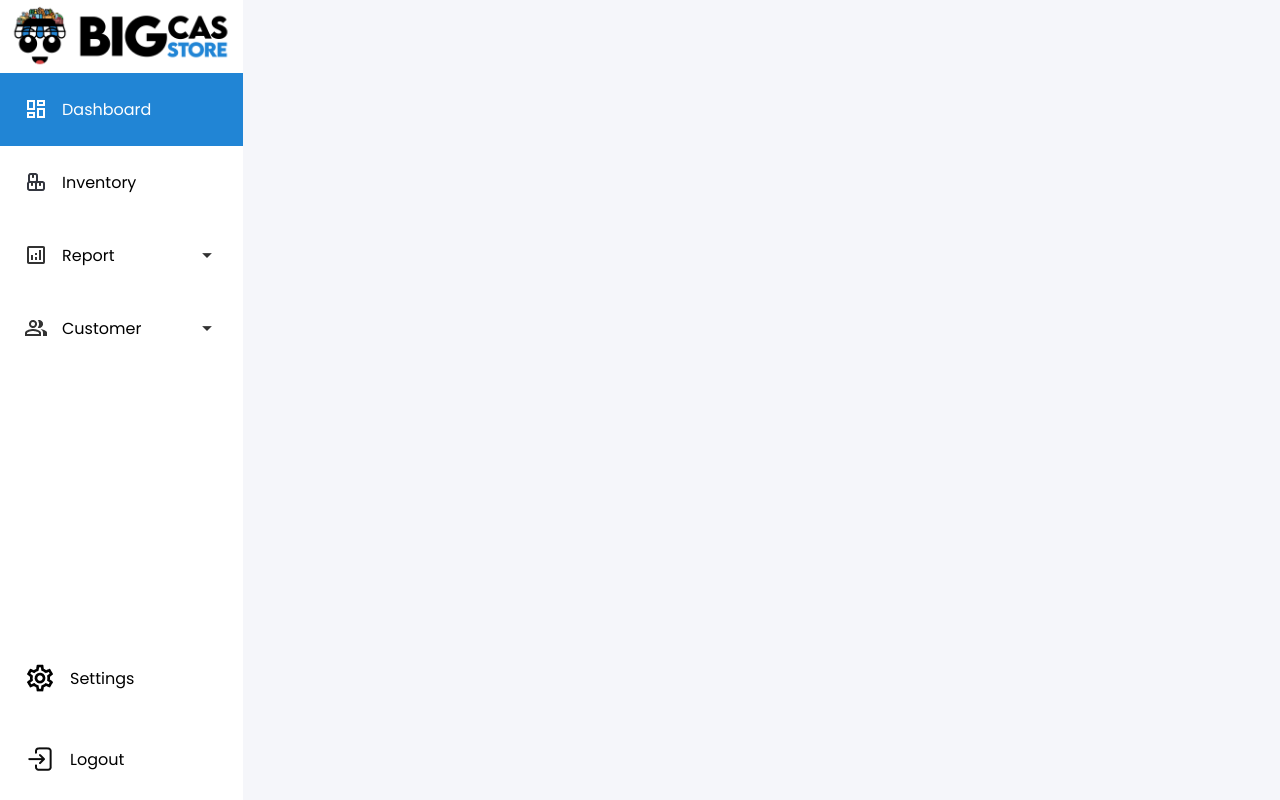
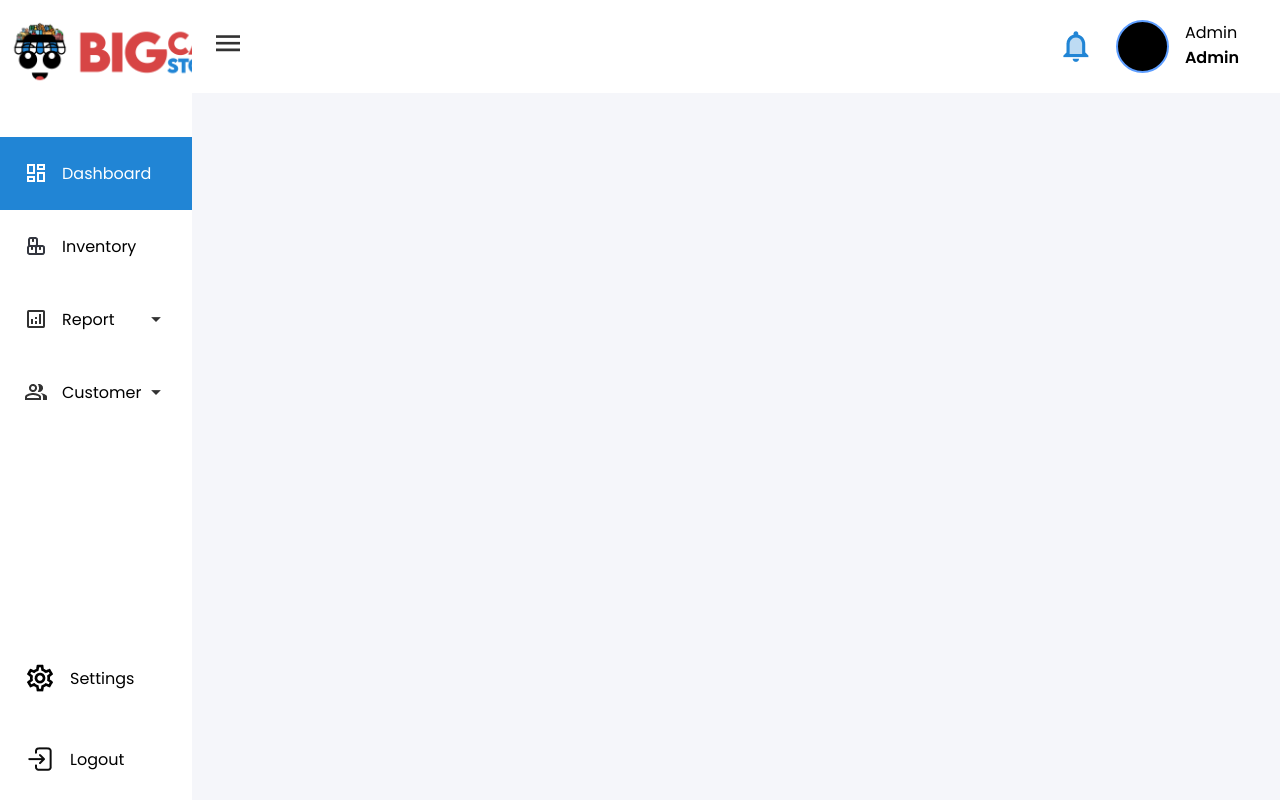
Before and after one commit to junssei/sales_inventory_system, a PHP site: page / in a window 1280 px wide. Run offline with PHP 8.4, Linux system fonts and the light colour scheme; a user stored in the database is signed in; data comes from the database, SQL or seed files in the repository.

Commit message:
fixing sessions, login, user profile display, and added icons, header

```diff
--- a/public/css/index.css
+++ b/public/css/index.css
@@ -10,9 +10,9 @@
 
 /* Sidebar */
 #side_navbar{
+    width: 15%;
     display: flex;
     overflow: auto;
-    max-width: 25%;
     position: fixed;
     min-height: 100%;
     flex-direction: column;
@@ -23,6 +23,8 @@
 /* Logo in sidebar */
 #navbar_logo{
     display: flex;
+    padding: 16px 0;
+    margin-bottom: 32px;
     position: relative;
     align-items: center;
 }
@@ -81,3 +83,53 @@
 .navbar_actions > .logout:hover{
     background-color: var(--red);
 }
+
+/* Main Content */
+#main_content{
+    display: flex;
+    margin-left: 15%;
+    position: relative;
+}
+
+/* Header */
+#content_header{
+    width: 100%;
+    height: 25%;
+    padding: 20px;
+    display: flex;
+    flex-direction: row;
+    align-items: center;
+    justify-content: space-between;
+    background-color: var(--white);
+}
+
+/* Header Profile */
+#content_header > .header_rightside{
+    display: flex;
+    align-items: center;
+    flex-direction: row;
+}
+
+.header_rightside > .user_profile{
+    display: flex;
+    padding: 0 21px;
+    flex-direction: row;
+}
+
+.header_rightside .user_profile > .profile_image{
+    width: 49px;
+    height: 49px;
+    margin-right: 16px;
+    border-radius: 100%;
+    background: black;
+    border: 2px solid var(--blue);
+}
+
+.header_rightside .user_profile .profile_name > p{
+    text-transform: capitalize;
+}
+
+.header_rightside .user_profile .profile_name > span{
+    text-transform: capitalize;
+    font-weight: 600;
+}
--- a/public/index.php
+++ b/public/index.php
@@ -6,17 +6,28 @@ if (!$_SESSION['loggedin']) {
     header('Location: login.php');
 }
 
-$role = $_SESSION['role'];
-$name = $_SESSION['username'];
-
 $title = 'Dashboard';
+$id = $_SESSION['admidID'];
 include 'process/header.php';
 ?>
 <div id="main">
     <?php include 'pages/navigation.php' ?>
     <div id="main_content">
         <header id="content_header">
-
+            <div class="header_leftside">
+                <img src="_img/icon/default_burger.png" class="icon hamburger">
+            </div>
+            <div class="header_rightside">
+                <img src="_img/icon/default_notification.png" class="icon">
+                <div class="user_profile">
+                    <div class="profile_image"></div>
+                    <div class="profile_name">
+                        <p> <?php echo $row["username"] ?> </p>
+                        <span> <?php echo $row["role"] ?> </span>
+                    </div>
+                </div>
+                <img src="">
+            </div>
         </header>
         <div id="content_body">
 
--- a/public/js/_jsmng.php
+++ b/public/js/_jsmng.php
@@ -1,7 +1,7 @@
 <?php
 
 if($title == 'Login'){
-    // echo '<link rel="stylesheet" href="css/auth.css">';
+    echo '<script src="js/auth.js"></script>';
 }
 
 if($title == 'Register'){
--- a/public/login.php
+++ b/public/login.php
@@ -1,6 +1,7 @@
 <?php
 session_start();
 $title = 'Login';
+$_SESSION['loggedin'] = 0;
 include 'process/header.php';
 ?>
     <div id="container">
--- a/public/pages/navigation.php
+++ b/public/pages/navigation.php
@@ -1,7 +1,7 @@
 <div id="side_navbar">
         <div id="navbar_main">
             <div id="navbar_logo">
-                <img src="_img/horizontal/DefaultNoSkinTPHRZTL.png">
+                <img src="_img/horizontal/ColoredNoSkinTPHRZTL.png">
             </div>
             <div class="navbar_menus">
                 <!--[icon, menu name] dropdown (optional) -->
--- a/public/process/connectdb.php
+++ b/public/process/connectdb.php
@@ -9,3 +9,9 @@ $conn = new mysqli($host, $username, $password, $database);
 if ($conn->connect_error) {
     die("Connection failed: " . $conn->connect_error);
 }
+
+if($_SESSION['loggedin']){
+    $sql = "SELECT * FROM admin WHERE admin_id = '$id'";
+    $result = mysqli_query($conn, $sql);
+    $row = mysqli_fetch_array($result, MYSQLI_ASSOC);
+}
--- a/public/process/header.php
+++ b/public/process/header.php
@@ -10,7 +10,6 @@ include 'connectdb.php';
     include 'css/_cssmng.php';
     ?>
     <link rel="icon" type="image/x-icon" href="_img/icon.png">
-    <script src="js/main.js"></script>
     <meta name="viewport" content="width=device-width, initial-scale=1.0">
 </head>
 <body>
--- a/public/process/registerProcess.php
+++ b/public/process/registerProcess.php
@@ -12,7 +12,6 @@ if ($_SERVER["REQUEST_METHOD"] == "POST") {
     $role = "unassigned";
 
     include 'registerRequired.php';
-
     $hashedPassword = password_hash($password, PASSWORD_BCRYPT);
     $sql = "INSERT INTO admin(firstname, lastname, username, password, email, role) VALUES('$firstname', '$lastname', '$username', '$hashedPassword', '$email', '$role')";
     $signup = mysqli_query($conn, $sql);
--- a/public/process/validation.php
+++ b/public/process/validation.php
@@ -21,8 +21,7 @@ if ($_SERVER["REQUEST_METHOD"] == "POST") {
             exit();
         } else {
             $_SESSION['loggedin'] = true;
-            $_SESSION['role'] = $row['role'];
-            $_SESSION['username'] = $row['username'];
+            $_SESSION['admidID'] = $row['admin_id'];
             $_SESSION['notification'] = "Login Successfully!";
             header('Location: ../index.php');
             exit();
```
Also changed, not shown: public/_img/icon/default_burger.png (added), public/_img/icon/default_notification.png (added), public/_img/icon/default_search.png (added).
